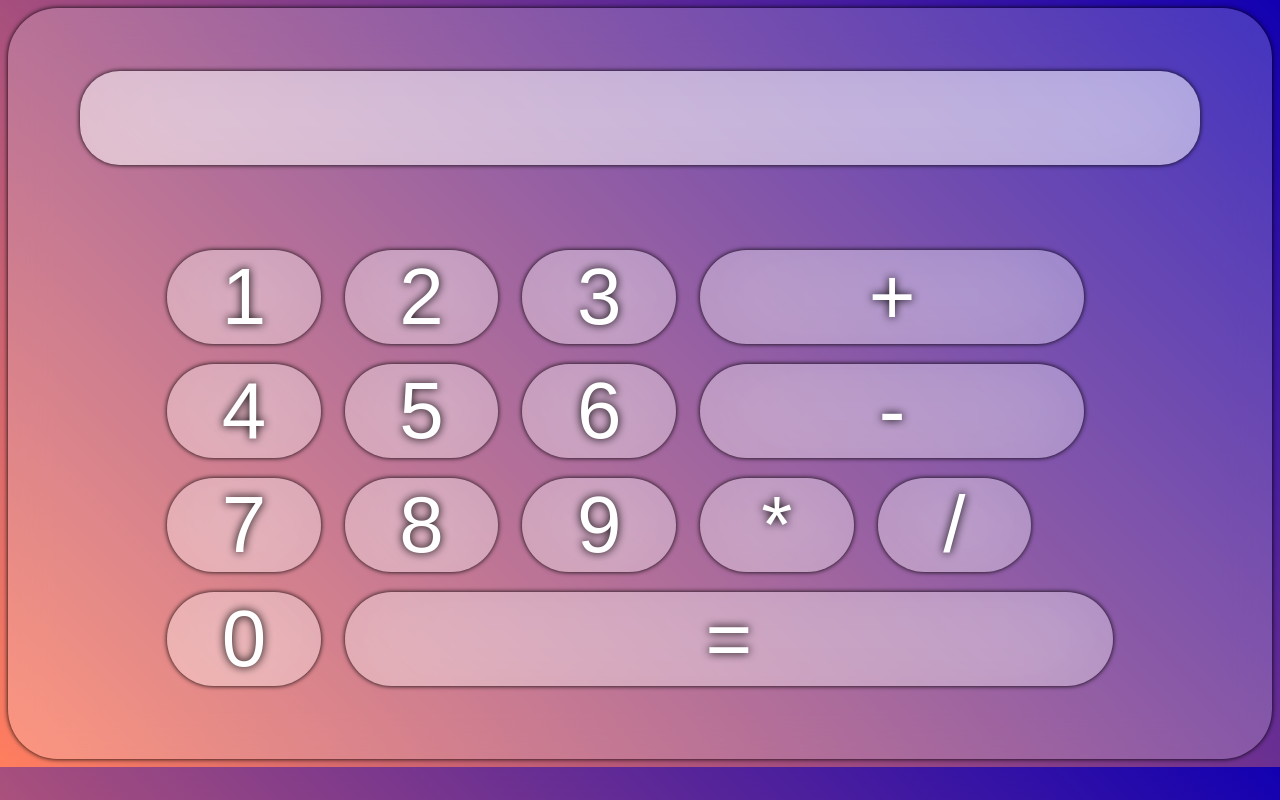
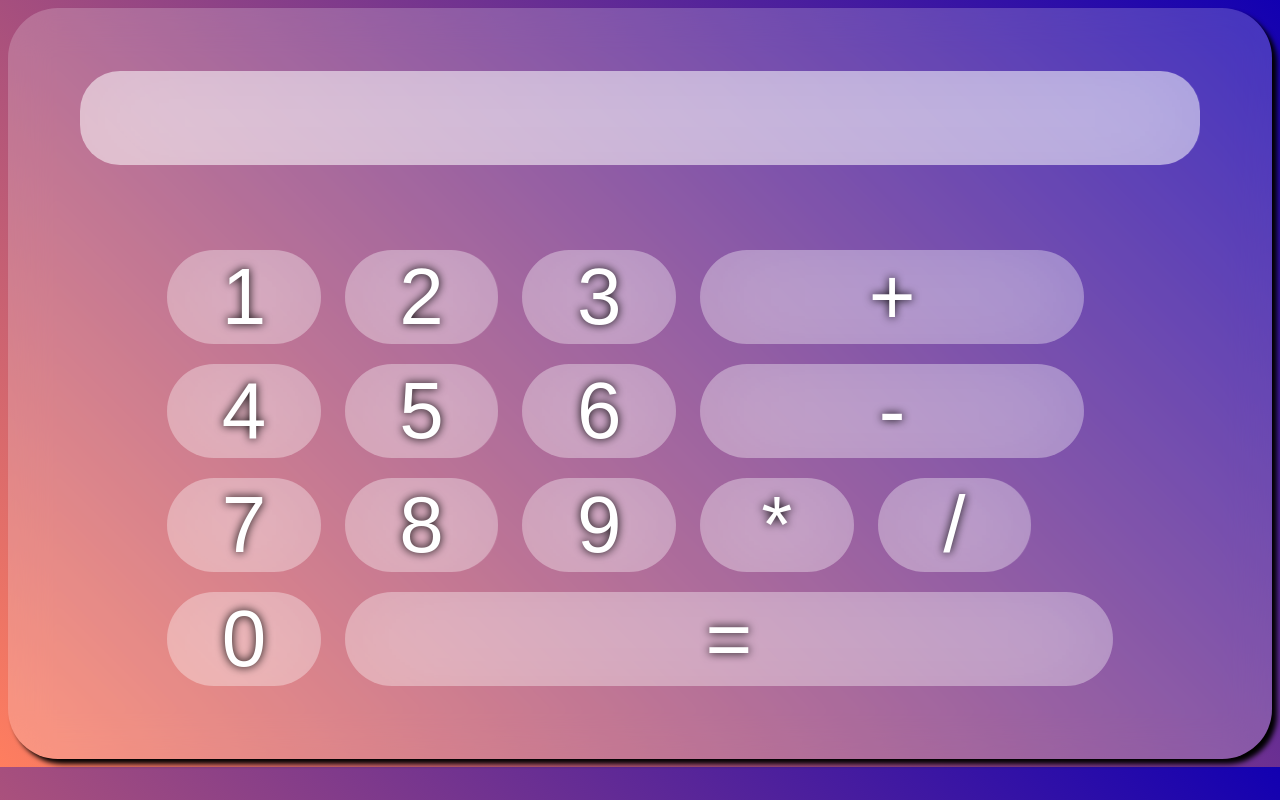
Before and after one commit to Tigran1112/Calculator-tauri, a website: page src/index.html in a window 1280 px wide. Drawn offline with nearby package versions, Linux system fonts and the light colour scheme.

Commit message:
Revert "mini redesign"
This reverts commit 44973728b4316b6368d3ae0342e03a053ff44c9d.

```diff
--- a/src/styles.css
+++ b/src/styles.css
@@ -15,7 +15,7 @@ body
   height: 95%;
   padding: 5%;
   border-radius: 50px;
-  box-shadow: 0 0 5px #000;
+  box-shadow: 5px 5px 5px #000;
   display: flex;
   flex-direction: column;
   align-items: center;
@@ -28,7 +28,6 @@ input
   backdrop-filter: blur(50px);
   -webkit-backdrop-filter: blur(10px);
   text-shadow: 0 0 5px #000;
-  box-shadow: 0 0 5px #000;
   width: 95%;
   font-size: 80px;
   text-align: right;
@@ -48,7 +47,6 @@ button
   border: transparent;
   border-radius: 50px;
   text-shadow: 0 0 10px #000;
-  box-shadow: 0 0 5px #000;
   margin: 10px;
   font-size: 80px;
   width: 12vw;
```
